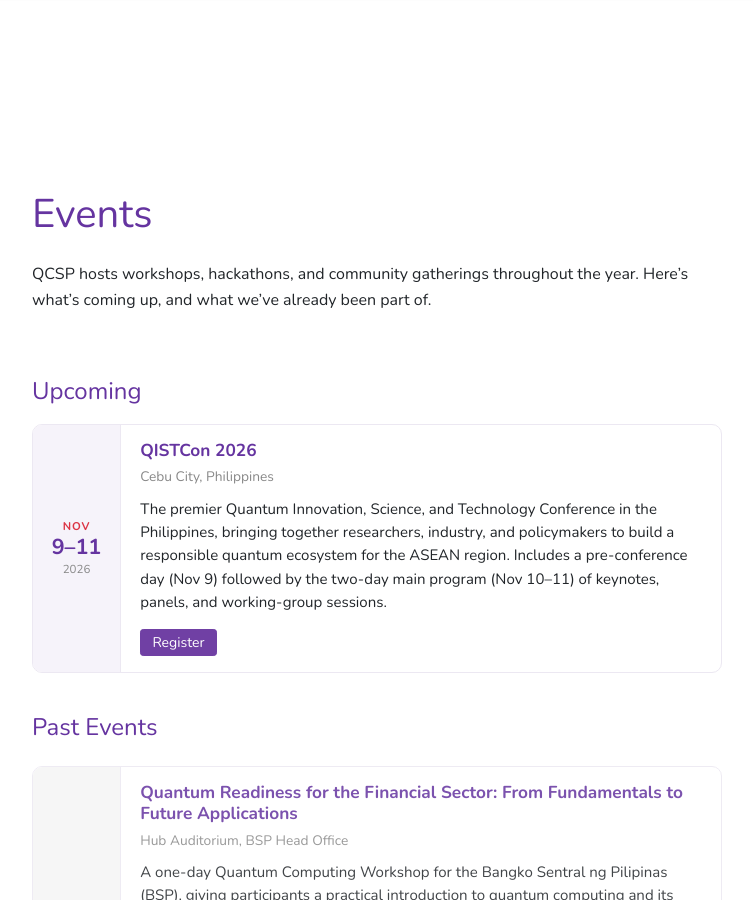
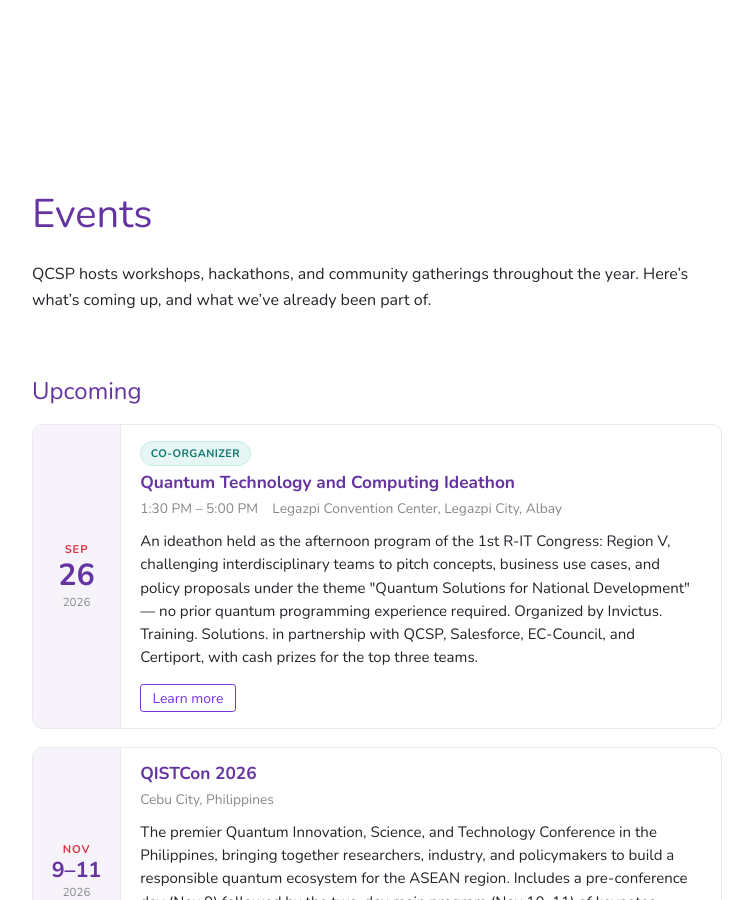
Before and after one commit to corpbob-qcsp/Quantum-Computing-Philippines.github.io, a Jekyll site: the page built from _pages/events.md, in a window 1280 px wide and 900 px high. Shown: the whole window, without its empty margins (263-1016 px from the left). Built offline with Jekyll 4.4.1, drawn with Linux system fonts in a browser that asks for light colours; nearby versions of some CDN libraries.

Commit message:
add news on ideathon

```diff
--- a/_data/events.yml
+++ b/_data/events.yml
@@ -237,6 +237,14 @@
   learn_more_url: "/workshop-bsp-2026.html"
   recap_url: "/news/2026-08-28-bsp-quantum-readiness-workshop/"
 
+- title: "Quantum Technology and Computing Ideathon"
+  date: 2026-09-26
+  time: "1:30 PM – 5:00 PM"
+  venue: "Legazpi Convention Center, Legazpi City, Albay"
+  description: "An ideathon held as the afternoon program of the 1st R-IT Congress: Region V, challenging interdisciplinary teams to pitch concepts, business use cases, and policy proposals under the theme \"Quantum Solutions for National Development\" — no prior quantum programming experience required. Organized by Invictus. Training. Solutions. in partnership with QCSP, Salesforce, EC-Council, and Certiport, with cash prizes for the top three teams."
+  learn_more_url: "/workshop-legazpi-ideathon-2026.html"
+  role: "Co-organizer"
+
 - title: "QISTCon 2026"
   date: 2026-11-09
   end_date: 2026-11-11
--- a/_data/workshops.yml
+++ b/_data/workshops.yml
@@ -11,6 +11,12 @@
 #   venue: "Venue name, City"
 #   description: "One or two sentence description of the workshop."
 #   url: "/workshop2026.html"   # the workshop's own dedicated page (internal path or full URL)
+
+- title: "Quantum Technology and Computing Ideathon"
+  date: 2026-09-26
+  venue: "Legazpi Convention Center, Legazpi City, Albay"
+  description: "An ideathon held as the afternoon program of the 1st R-IT Congress: Region V, challenging interdisciplinary teams to pitch concepts, business use cases, and policy proposals under the theme \"Quantum Solutions for National Development\" — no prior quantum programming experience required."
+  url: "/workshop-legazpi-ideathon-2026.html"
 
 - title: "Quantum Readiness for the Financial Sector: From Fundamentals to Future Applications"
   date: 2026-08-28
--- /dev/null
+++ b/_pages/workshop-legazpi-ideathon-2026.md
@@ -0,0 +1,63 @@
+---
+title: "Quantum Technology and Computing Ideathon"
+subtitle: "Legazpi Convention Center, Legazpi City, Albay, 26 September 2026"
+permalink: "/workshop-legazpi-ideathon-2026.html"
+image: assets/images/legazpi-ideathon-2026/hero.jpg
+---
+
+<blockquote>
+<table>
+<tr><td>Afternoon program of the 1st R-IT Congress: Region V</td></tr>
+<tr><td>Legazpi Convention Center, Legazpi City, Albay</td></tr>
+<tr><td>26 September 2026, 1:30 PM &ndash; 5:00 PM</td></tr>
+</table>
+</blockquote>
+
+<img src="{{site.baseurl}}/assets/images/legazpi-ideathon-2026/poster.jpg" alt="1st R-IT Congress: Region V event poster" style="max-width: 360px;" class="d-block mx-auto mb-4">
+
+The **Quantum Technology and Computing Ideathon** (also referred to as the Quantum Computing Ideathon) runs as the afternoon program of the **1st R-IT Congress: Region V**, themed "Future-Proofing IT: Building a Resilient Future in an AI-Centric World." The Ideathon itself carries its own theme: **"Quantum Solutions for National Development."**
+
+Unlike a traditional programming hackathon, this event is designed to develop innovative concepts, business use cases, and policy proposals using quantum-inspired, hybrid, or quantum technology. **No prior quantum programming experience is required.**
+
+The Ideathon is organized by Invictus. Training. Solutions. in partnership with the Quantum Computing Society of the Philippines (QCSP), Salesforce, EC-Council, and Certiport, with the Computing Society of Sorsogon State University&ndash;Bulan Campus supporting as a local partner.
+
+<hr/>
+
+### Competition Tracks
+
+Interdisciplinary teams (up to 8 groups) select one of four announced tracks:
+
+- **Track 1** &mdash; Quantum Computing Applications
+- **Track 2** &mdash; Quantum-Safe Cybersecurity
+- **Track 3** &mdash; Quantum for Government and Public Services
+- **Track 4** &mdash; Quantum Entrepreneurship
+
+### Prizes
+
+<table>
+<tr><td>Champion</td><td>&#8369;25,000</td></tr>
+<tr><td>1st Runner-up</td><td>&#8369;15,000</td></tr>
+<tr><td>2nd Runner-up</td><td>&#8369;10,000</td></tr>
+</table>
+
+<hr/>
+
+### Program
+
+<style>.program-table td:first-child { white-space: nowrap; }</style>
+<table valign="top" class="program-table">
+<tr style="vertical-align:top"><td>1:30 PM</td><td>&nbsp;&nbsp;&nbsp;<b>Opening Program</b> (10 min)<br/>&nbsp;&nbsp;&nbsp;Welcome remarks, objectives, expected outputs, and introduction of facilitators.</td></tr>
+<tr style="vertical-align:top"><td>1:40 PM</td><td>&nbsp;&nbsp;&nbsp;<b>Quantum Technology and Applications</b> (45 min)<br/>&nbsp;&nbsp;&nbsp;Introduction to quantum computing, communication, sensing, and enabling technologies, with examples from finance, agriculture, healthcare, logistics, cybersecurity, climate, energy, and government.</td></tr>
+<tr style="vertical-align:top"><td>2:25 PM</td><td>&nbsp;&nbsp;&nbsp;<b>Challenge Presentation, Ideation Framework and Instructions</b> (30 min)<br/>&nbsp;&nbsp;&nbsp;Presentation of local or sector-specific problems participants may address, discussion of the theme and tracks, and an introduction to the ideation canvas, judging criteria, and expected team output.</td></tr>
+<tr style="vertical-align:top"><td>2:55 PM</td><td>&nbsp;&nbsp;&nbsp;<b>Break and Team Formation</b> (10 min)<br/>&nbsp;&nbsp;&nbsp;Participants form interdisciplinary teams and select a challenge.</td></tr>
+<tr style="vertical-align:top"><td>3:05 PM</td><td>&nbsp;&nbsp;&nbsp;<b>Team Ideation Sprint &amp; Mentor Checkpoints</b> (45 min)<br/>&nbsp;&nbsp;&nbsp;Teams define the problem, stakeholders, proposed quantum approach, required data, and expected impact, while mentors assess technical relevance, feasibility, and whether quantum technology offers a meaningful advantage.</td></tr>
+<tr style="vertical-align:top"><td>3:50 PM</td><td>&nbsp;&nbsp;&nbsp;<b>Concept Refinement and Pitch Preparation</b> (20 min)<br/>&nbsp;&nbsp;&nbsp;Teams improve their proposals and prepare concise presentations.</td></tr>
+<tr style="vertical-align:top"><td>4:10 PM</td><td>&nbsp;&nbsp;&nbsp;<b>Team Pitches</b> (40 min)<br/>&nbsp;&nbsp;&nbsp;Approximately three minutes per team, depending on the number of teams.</td></tr>
+<tr style="vertical-align:top"><td>4:50 PM</td><td>&nbsp;&nbsp;&nbsp;<b>Feedback and Recognition</b> (7 min)<br/>&nbsp;&nbsp;&nbsp;Panel feedback, recognition of promising concepts, announcement of next steps, and awarding.</td></tr>
+<tr style="vertical-align:top"><td>4:57 PM</td><td>&nbsp;&nbsp;&nbsp;<b>Closing and Group Photo</b> (3 min)<br/>&nbsp;&nbsp;&nbsp;QCSP Volunteership sign-ups open. Closing remarks and event documentation.</td></tr>
+<tr><td>5:00 PM</td><td>&nbsp;&nbsp;&nbsp;End of Ideathon</td></tr>
+</table>
+
+<hr/>
+
+Learn more and follow event updates on [Facebook](https://web.facebook.com/share/p/19QQ8VwE2E/).
```
Also changed, not shown: _news/2026-09-11-quantum-ideathon-legazpi-announcement.md (added, +33 -0 lines), assets/images/legazpi-ideathon-2026/hero.jpg (added), assets/images/legazpi-ideathon-2026/poster.jpg (added), 1 other file.
